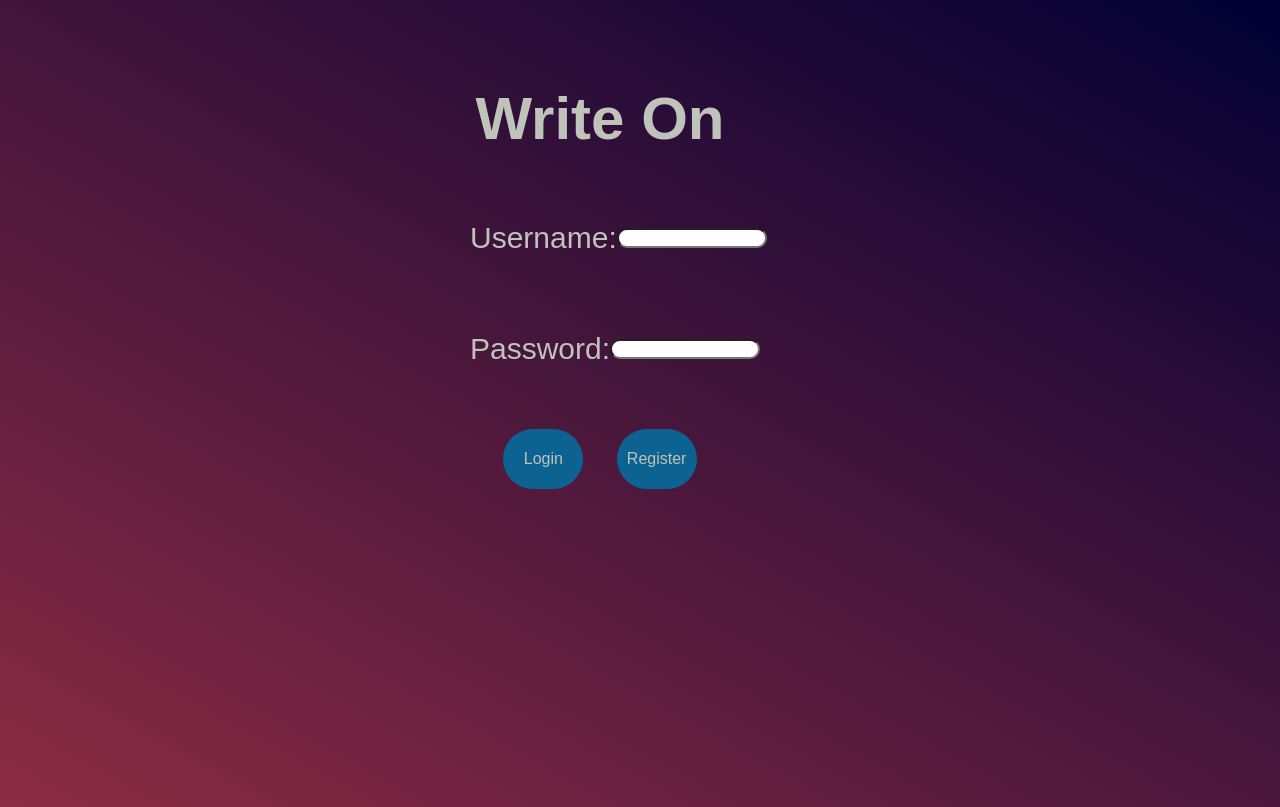
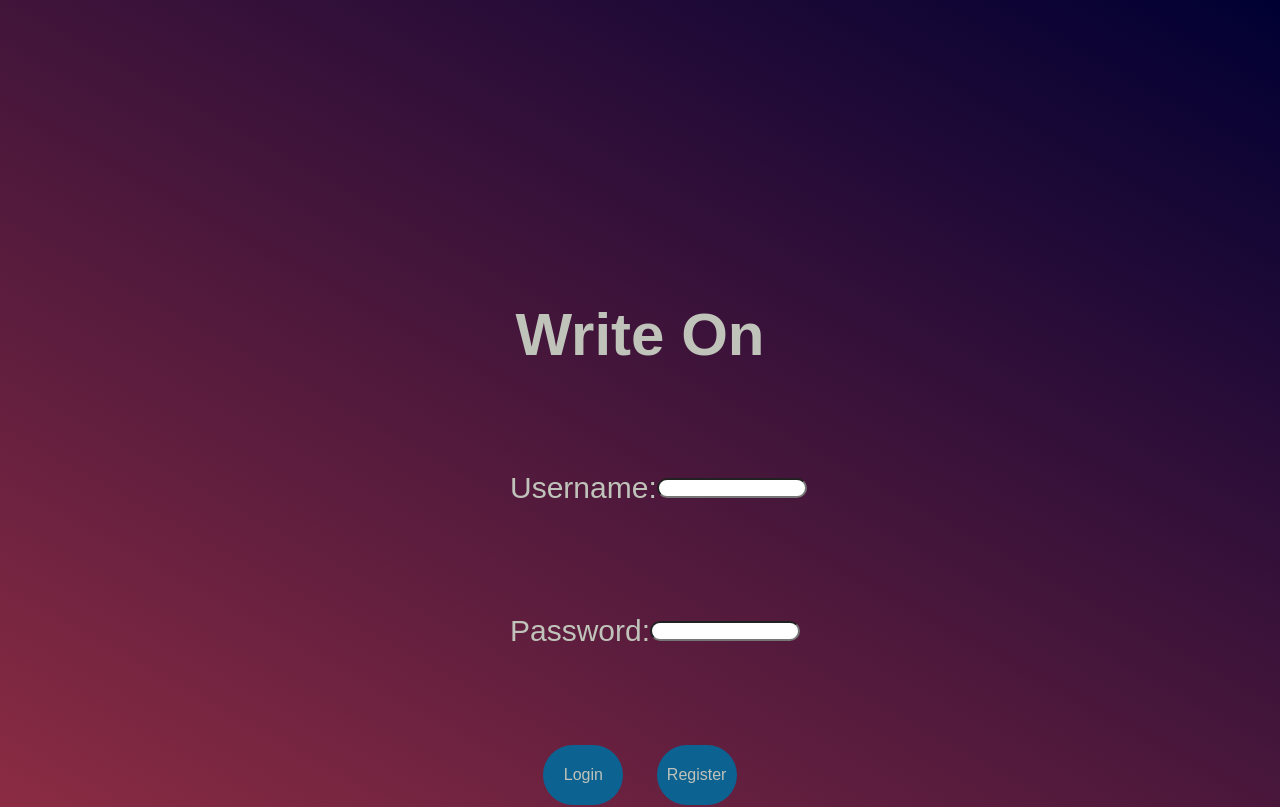
Before and after one commit to ColetonS/personal-project, a React (Create React App) app: page /profile in a window 1280 px wide. Shown: the top 807 px of the page. Built offline with nearby package versions, Linux system fonts and the light colour scheme; no server answers; a web font is replaced by a local one.

Commit message:
fixed media queries on landing

```diff
--- a/src/components/Landing/Landing.scss
+++ b/src/components/Landing/Landing.scss
@@ -3,12 +3,13 @@ $primary-color: #bfc3ba;
 .landing {
   display: flex;
   height: 568px;
-  width: 320px;
-  // min-height: 100%;
+  // width: 320px;
+  width: 100%;
+  height: 100%;
   flex-direction: column;
   align-items: center;
   justify-content: center;
-    // border: 1px solid blue;
+    // border: 1px solid yellow;
   color: $primary-color;
   // background: #000033;
 }
@@ -24,7 +25,7 @@ $primary-color: #bfc3ba;
   justify-content: space-between;
   height: 400px;
   width: 300px;
-//   border: 2px solid #A63446;
+  // border: 2px solid #A63446;
   div {
     display: flex;
     align-items: center;
@@ -60,19 +61,19 @@ $primary-color: #bfc3ba;
   align-items: center;
 }
 
-@media (min-width: 375px) {
-  .landing {
-    width: 375px;
-  }
-}
-@media (min-width: 411px) {
-  .landing {
-    width: 411px;
-  }
-}
+// @media (min-width: 375px) {
+//   .landing {
+//     width: 375px;
+//   }
+// }
+// @media (min-width: 411px) {
+//   .landing {
+//     width: 411px;
+//   }
+// }
 @media (min-width: 500px) {
   .landing {
-    width: 500px;
+    // width: 500px;
     h1 {
       font-size: 40px;
     }
@@ -81,14 +82,14 @@ $primary-color: #bfc3ba;
     }
   }
 }
-@media (min-width: 600px) {
-  .landing {
-    width: 600px;
-  }
-}
+// @media (min-width: 600px) {
+//   .landing {
+//     width: 600px;
+//   }
+// }
 @media (min-width: 768px) {
   .landing {
-    width: 768px;
+    // width: 768px;
     h1 {
       font-size: 50px;
     }
@@ -97,6 +98,8 @@ $primary-color: #bfc3ba;
     }
   }
   .input-container {
+    width: 400px;
+    height: 500px;
     button {
       width: 80px;
       height: 60px;
@@ -107,7 +110,7 @@ $primary-color: #bfc3ba;
 }
 @media (min-width: 992px) {
   .landing {
-    width: 992px;
+    // width: 992px;
     h1 {
         font-size: 60px;
         // border: 1px solid black;
@@ -120,46 +123,46 @@ $primary-color: #bfc3ba;
       }
   }
 }
-@media (min-width: 1024px) {
-  .landing {
-    width: 1024px;
-  }
-}
-@media (min-width: 1200px) {
-    .landing {
-      width: 1200px;
-    }
-  }
-@media (min-width: 1400px) {
-    .landing {
-      width: 1400px;
+// @media (min-width: 1024px) {
+//   .landing {
+//     width: 1024px;
+//   }
+// }
+// @media (min-width: 1200px) {
+//     .landing {
+//       width: 1200px;
+//     }
+//   }
+// @media (min-width: 1400px) {
+//     .landing {
+//       width: 1400px;
 
-    }
-  }
-  @media (min-width: 1500px) {
-      .landing {
-          width: 1500px;
-      }
-  }
-  @media (min-width: 1600px) {
-      .landing {
-          width: 1600px;
-      }
-  }
-  @media (min-width: 1800px) {
-      .landing {
-          width: 1800px;
-      }
-  }
-  @media (min-width: 1920px) {
-      .landing {
-          width: 1920px;
-          height: 1080px;
-          margin: 0;
-      }
-  }
-  @media (min-width: 2000px) {
-      .landing {
-          width: 2000px;
-      }
-  }
+//     }
+//   }
+//   @media (min-width: 1500px) {
+//       .landing {
+//           width: 1500px;
+//       }
+//   }
+//   @media (min-width: 1600px) {
+//       .landing {
+//           width: 1600px;
+//       }
+//   }
+//   @media (min-width: 1800px) {
+//       .landing {
+//           width: 1800px;
+//       }
+//   }
+  // @media (min-width: 1920px) {
+  //     .landing {
+  //         width: 1920px;
+  //         height: 1080px;
+  //         margin: 0;
+  //     }
+  // }
+  // @media (min-width: 2000px) {
+  //     .landing {
+  //         width: 2000px;
+  //     }
+  // }
```
